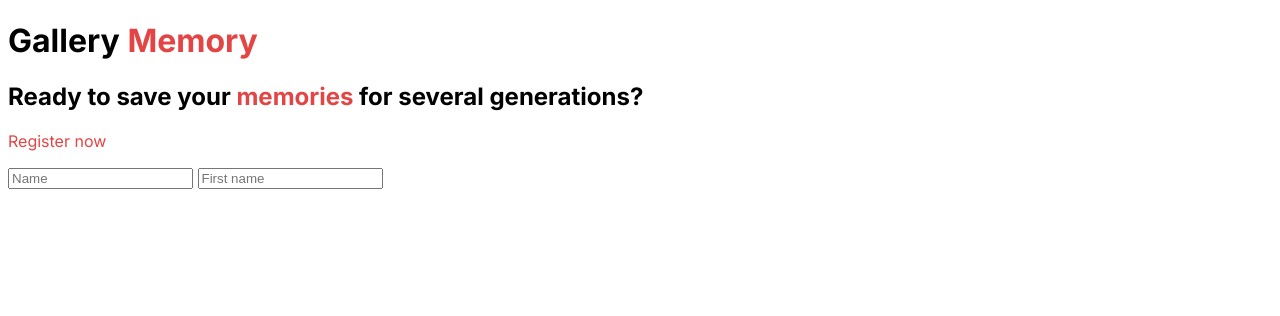
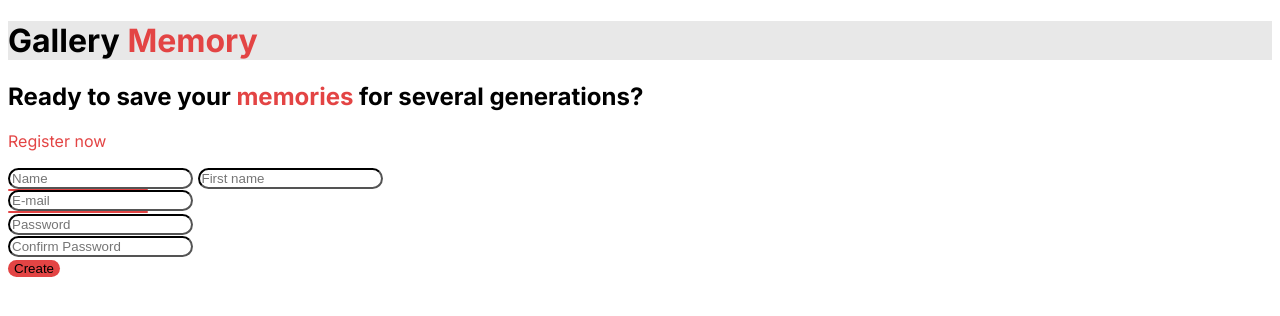
Before and after one commit to anlegent/gallerymemory, a website built with Vite: page create.html in a window 1280 px wide. Built offline with nearby package versions, Linux system fonts and the light colour scheme.

Commit message:
modifications on html js and css

```diff
--- a/create.html
+++ b/create.html
@@ -7,15 +7,27 @@
     <link rel="stylesheet" href="style.css" />
   </head>
   <body class="font black">
-    <h1>Gallery <span class="red">Memory</span></h1>
+    <header>
+    <h1 class="title-bg">Gallery <span class="red title-bg">Memory</span></h1>
+    </header>
     <h2>
       Ready to save your <span class="red">memories</span> for several
       generations?
     </h2>
     <p class="red">Register now</p>
     <form>
-      <input type="text" placeholder="Name" />
-      <input type="text" placeholder="First name" />
+      <input type="text" placeholder="Name" class="round-bb" />
+      <input type="text" placeholder="First name" class="round-bb" />
+      <div class="divider-img">
+      <input type="email" placeholder="E-mail" class="round-bb" />
+      <div class="divider-img"></div>
+      <input type="password" placeholder="Password" class="round-bb" />
+      <input
+        type="password"
+        placeholder="Confirm Password"
+        class="round-bb"
+      />
+      <button class="btn">Create</button>
     </form>
   </body>
 </html>
--- a/style.css
+++ b/style.css
@@ -10,6 +10,20 @@
   color: black;
   border-radius: 15px;
   text-decoration: none;
+  border: none;
+}
+.round-bb {
+  border-color: #000000;
+  border-radius: 15px;
+}
+.divider-img {
+  background-color: #e34444;
+  width: 140px;
+  height: 2px;
+  border-radius: 50px;
+}
+.title-bg {
+  background-color: #e8e8e8;
 }
 .font {
   font-family: "Inter", sans-serif;
@@ -19,13 +33,3 @@
   font-variation-settings: "slnt" 0;
   font-weight: 400;
 }
-
-.article {
-  background-color: #000000;
-}
-.img {
-  background-color: #000000;
-}
-.paragraph {
-  background-color: #000000;
-}
```
Also changed, not shown: index.html (+7 -3 lines), main.js (+7 -1 lines).
